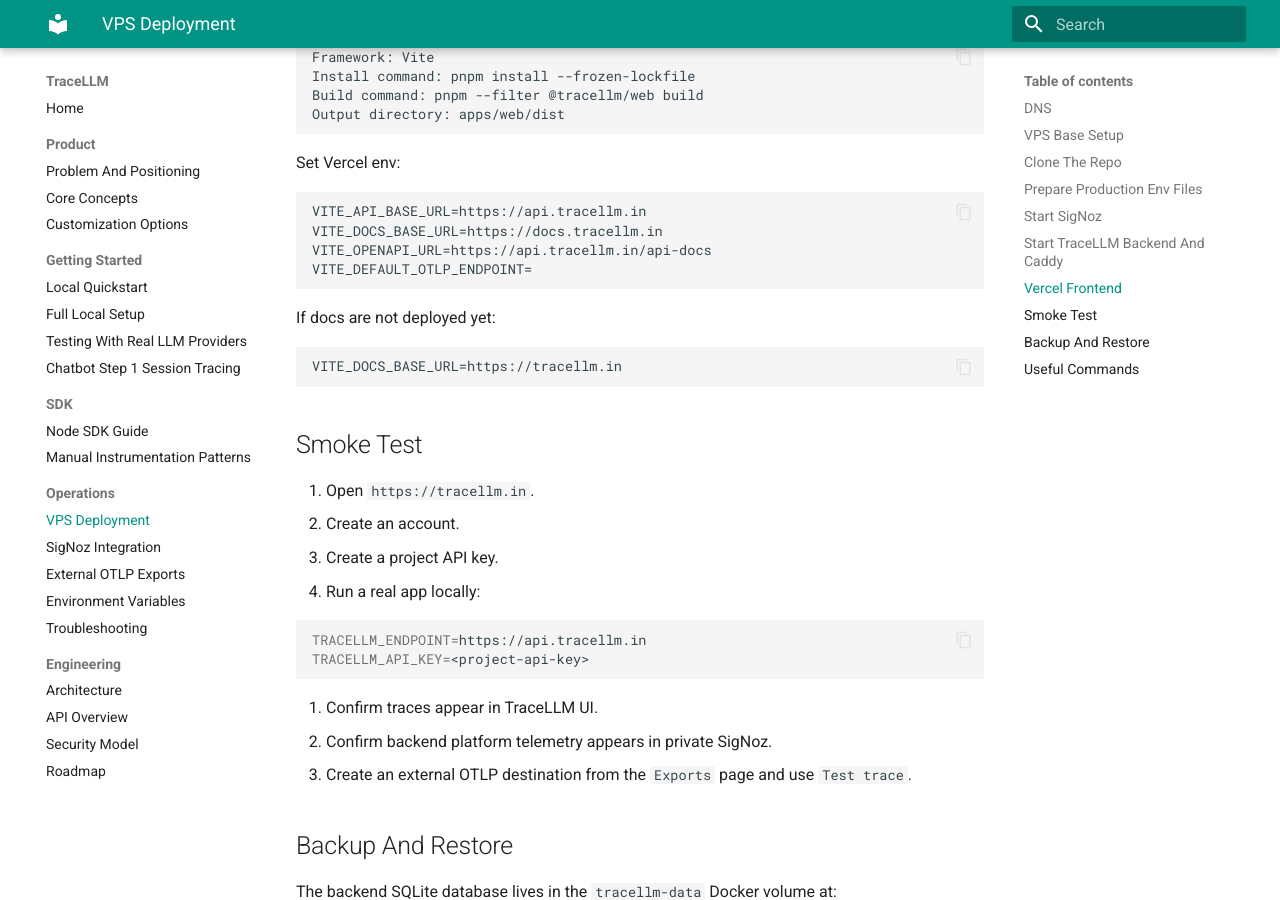
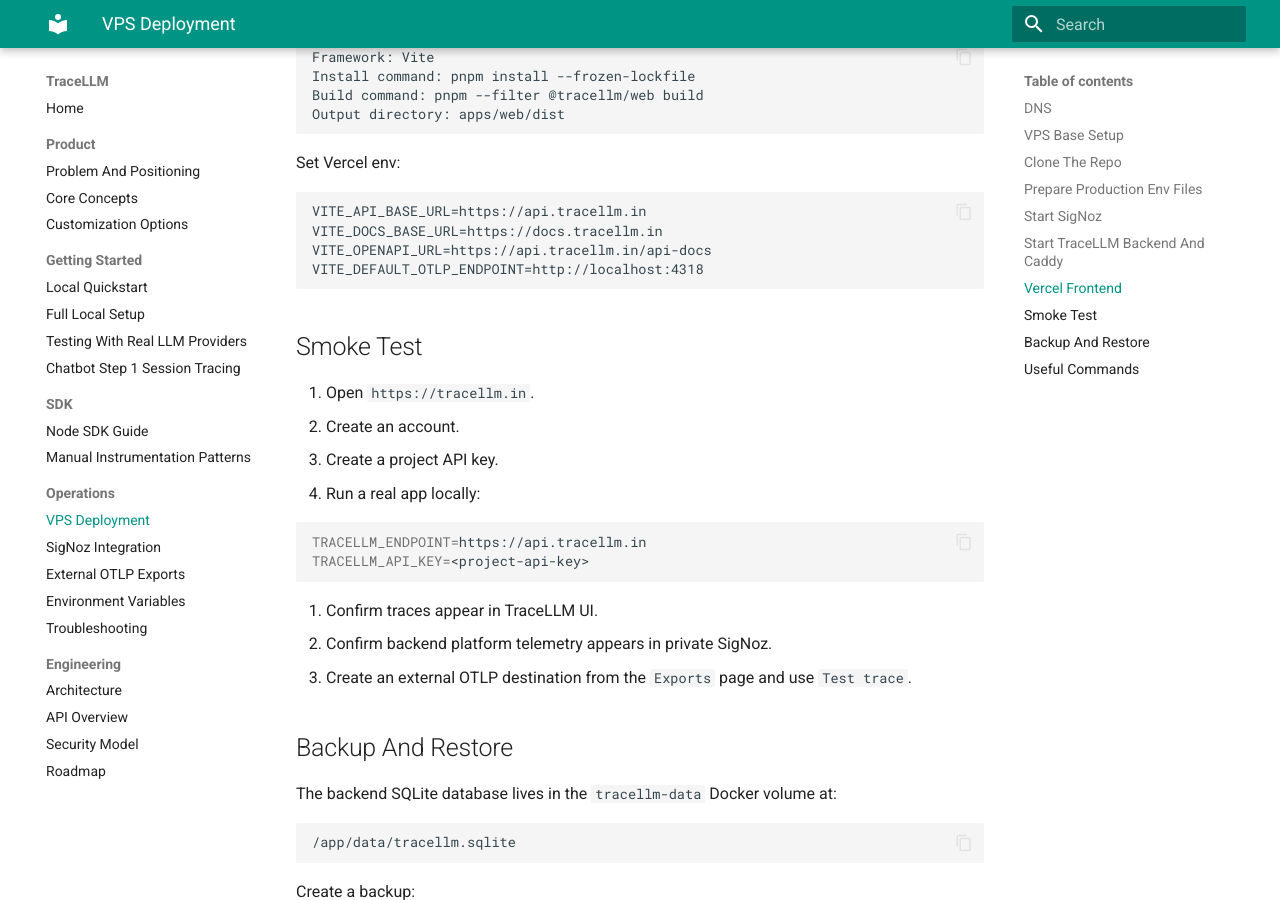
Before and after one commit to Jyotishmoy12/tracellm, an MkDocs documentation site: the page built from docs/operations/vps-deployment.md, in a window 1280 px wide and 900 px high, scrolled down 3591 px. Built offline with MkDocs 1.6.1 and Material for MkDocs 9.7.7, drawn with Linux system fonts in a browser that asks for light colours.

Commit message:
update production docs links

````diff
--- a/docs/operations/vps-deployment.md
+++ b/docs/operations/vps-deployment.md
@@ -188,13 +188,7 @@
 VITE_API_BASE_URL=https://api.tracellm.in
 VITE_DOCS_BASE_URL=https://docs.tracellm.in
 VITE_OPENAPI_URL=https://api.tracellm.in/api-docs
-VITE_DEFAULT_OTLP_ENDPOINT=
-```
-
-If docs are not deployed yet:
-
-```text
-VITE_DOCS_BASE_URL=https://tracellm.in
+VITE_DEFAULT_OTLP_ENDPOINT=http://localhost:4318
 ```
 
 ## Smoke Test
--- a/mkdocs.yml
+++ b/mkdocs.yml
@@ -1,6 +1,6 @@
 site_name: TraceLLM
 site_description: TraceLLM documentation for local development, SDK integration, tracing configuration, and SigNoz export.
-site_url: https://docs.tracellm.local
+site_url: https://docs.tracellm.in
 repo_name: tracellm
 theme:
   name: material
````
Also changed, not shown: docs/operations/environment.md (+1 -0 lines), 2 other files.
